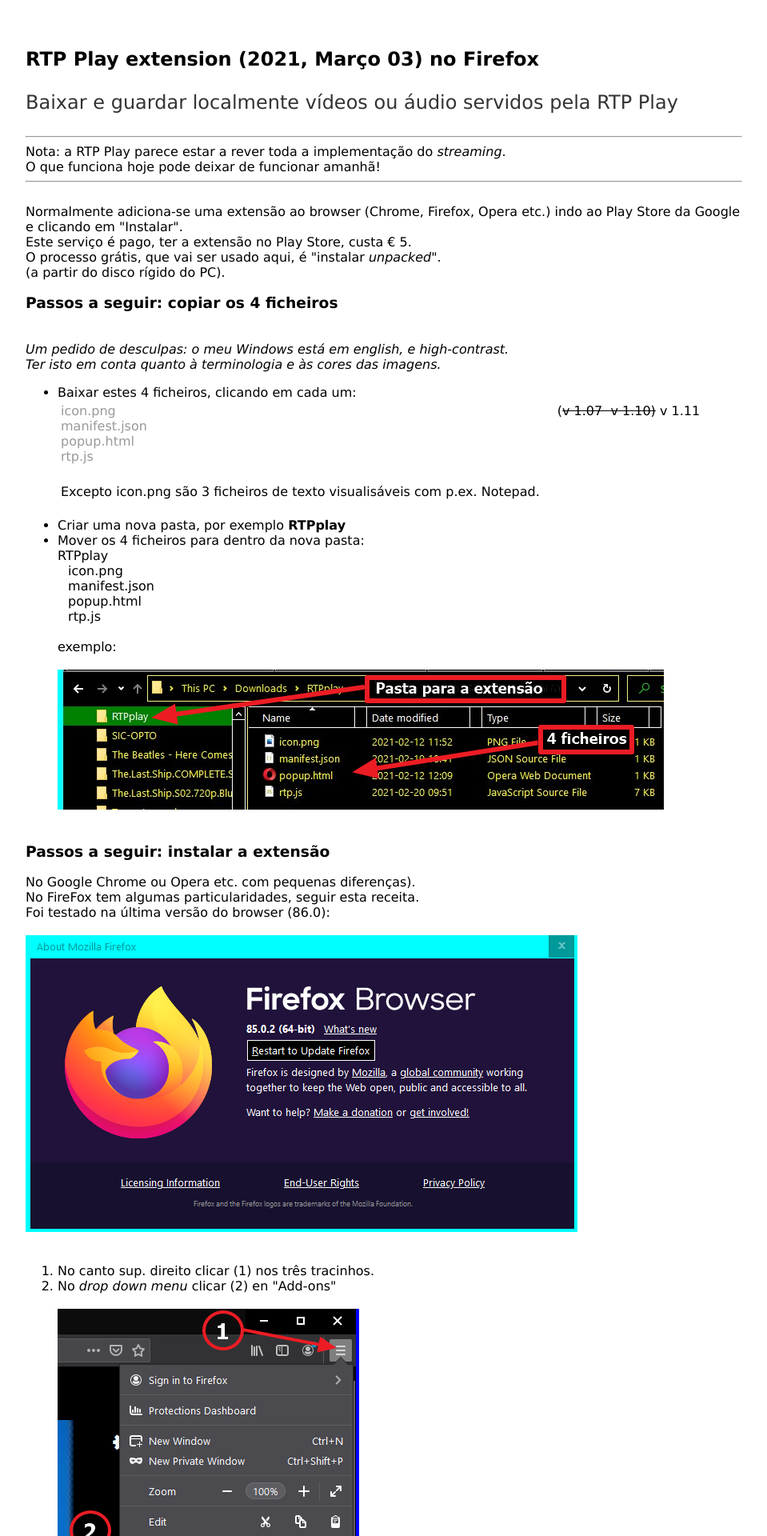
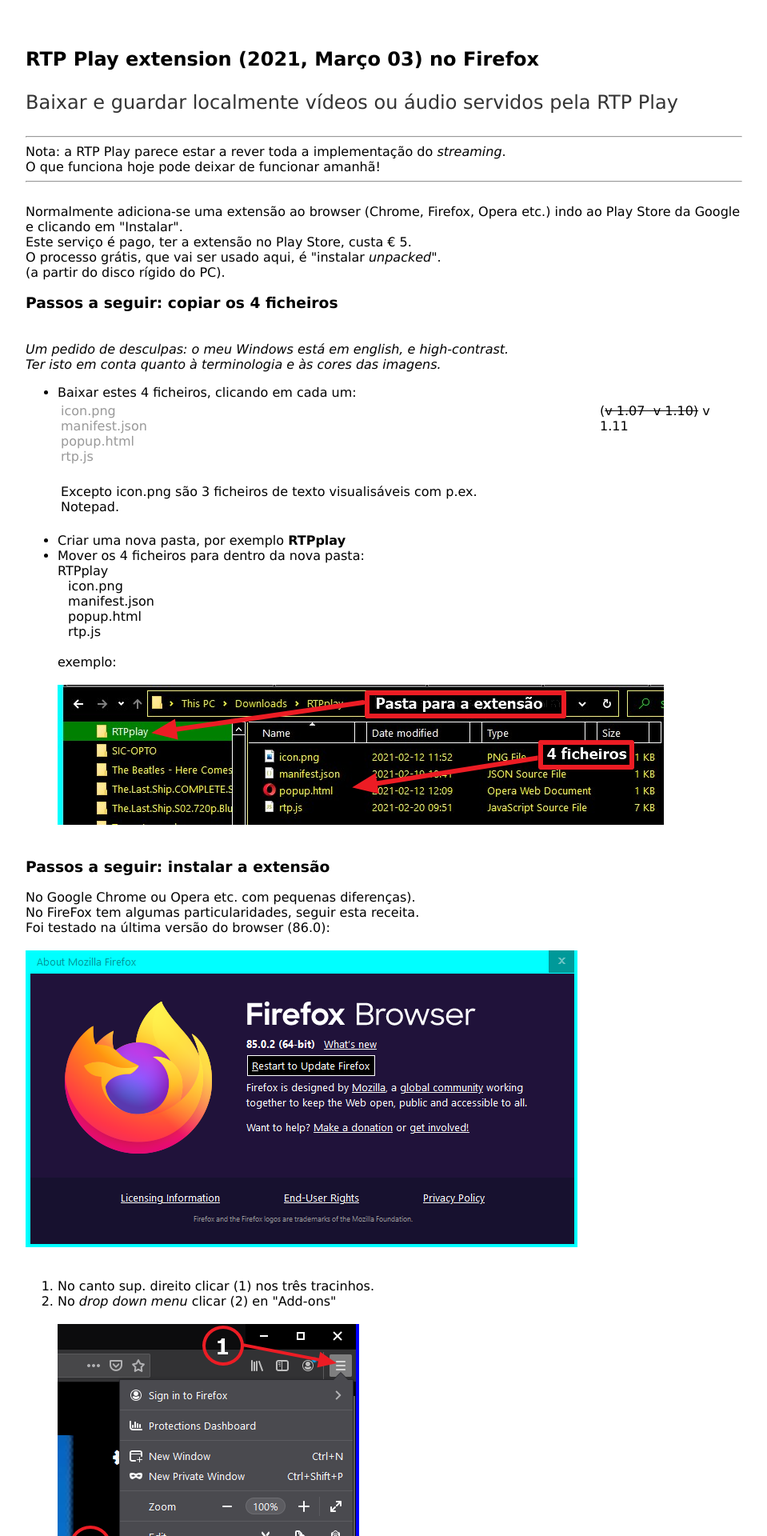
Before and after one commit to rtpplay/recursos.github.io, a Jekyll site: the page built from index_ff.html, in a window 1280 px wide. Shown: the top 1920 px of the page at 80% size, without its empty margins (160-1119 px from the left). Built offline with Jekyll 4.4.1, drawn with Linux system fonts in a browser that asks for light colours.

Commit message:
Update index_ff.html

```diff
--- a/index_ff.html
+++ b/index_ff.html
@@ -38,7 +38,7 @@
 	<a href="files/manifest.json" download>manifest.json</a> <br>
 	<a href="files/popup.html" download>popup.html</a> <br>
 	<a href="files/rtp.js" download>rtp.js</a> <br></td>
-	<td width = "10">&nbsp;</td>
+	<td width = "10%">&nbsp;</td>
 	<td valign="top">(<s>v 1.07 &nbsp;v 1.10)</s>&nbsp;v 1.11</td>
 </tr>
 	<tr><td><br>Excepto icon.png são 3 ficheiros de texto visualisáveis com p.ex. Notepad.<br>&nbsp;<br>
```
